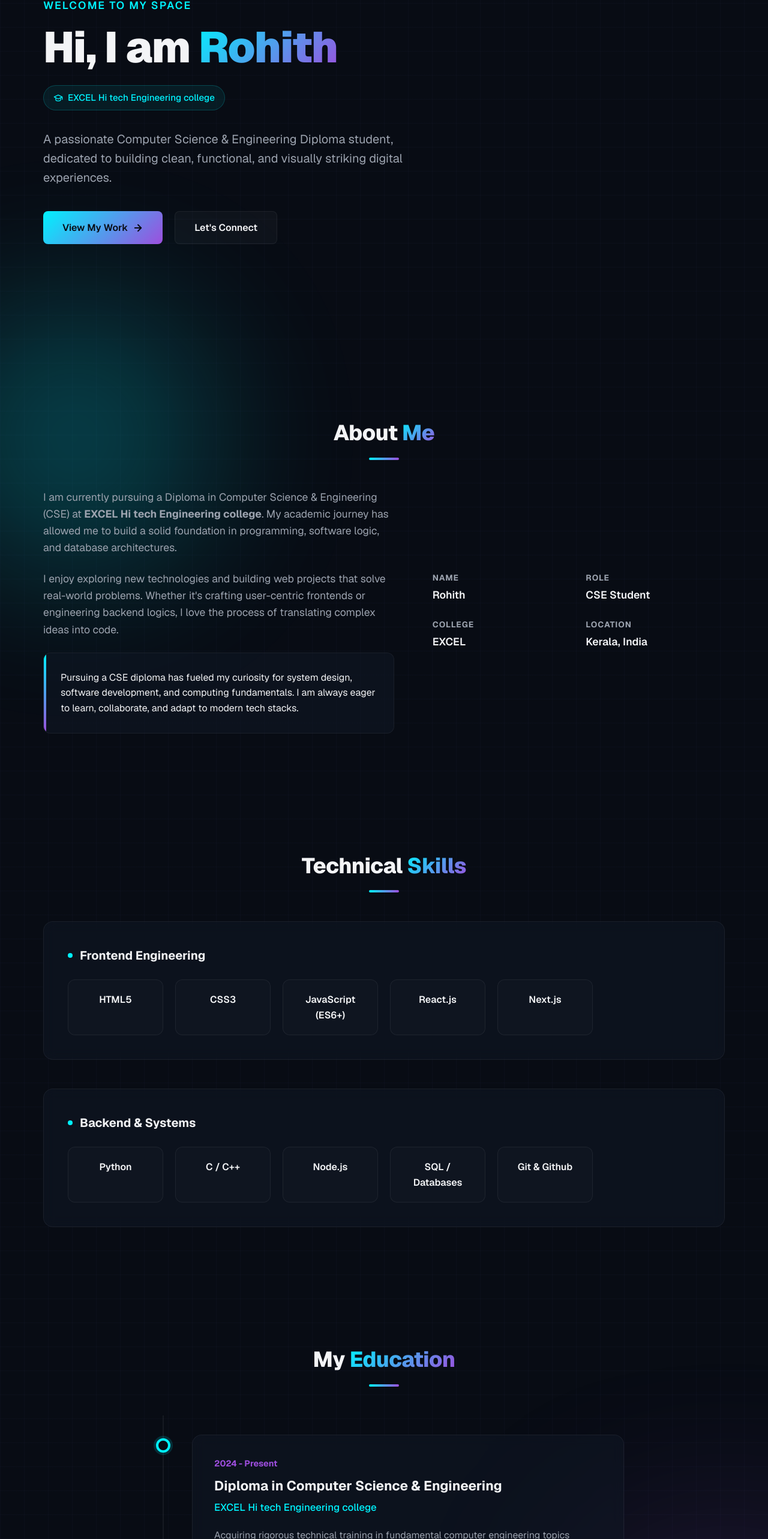
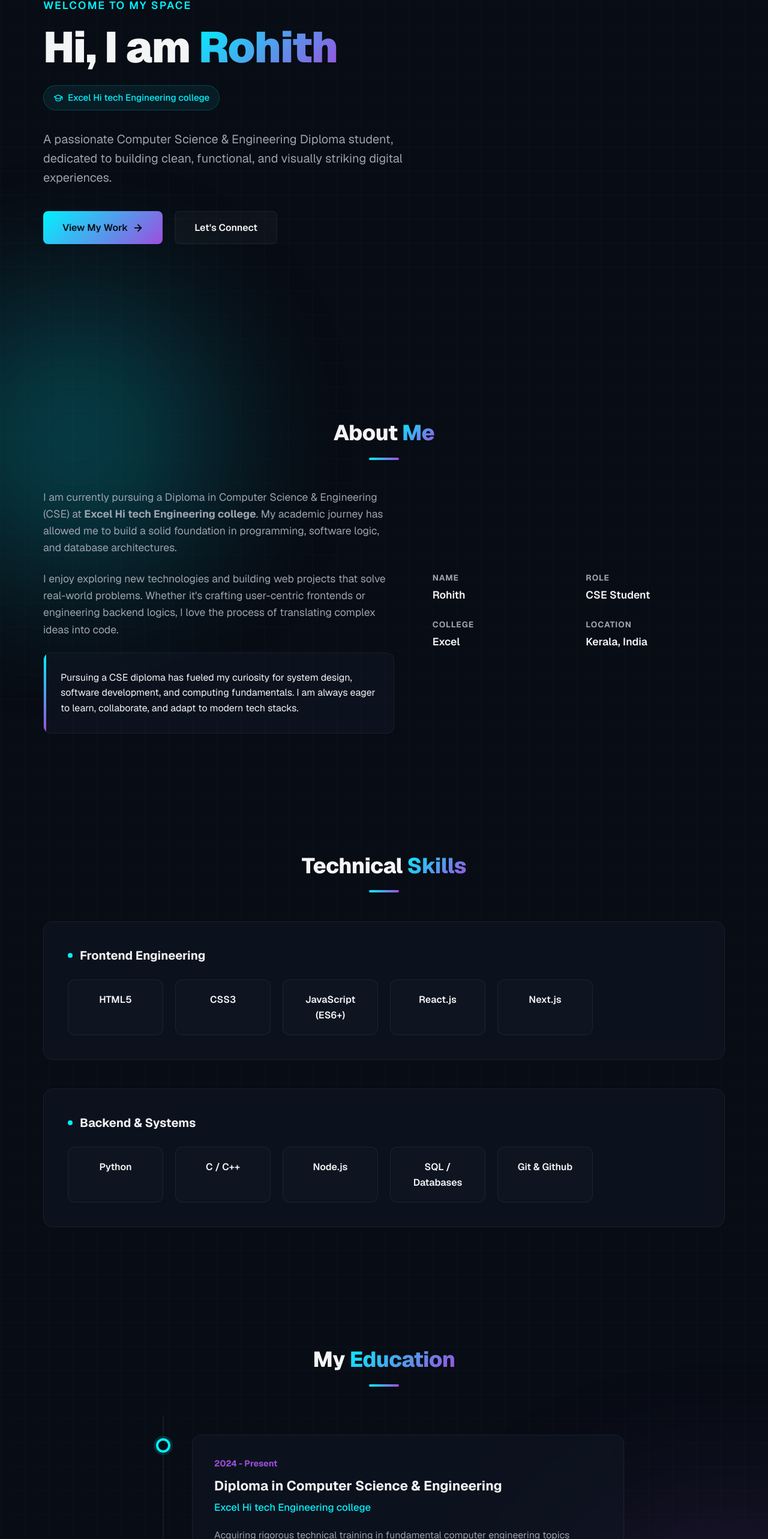
Before and after one commit to rohithrohith25107-ai/Rohith, a Next.js app: page / in a window 1280 px wide. Shown: the part 195-2761 px from the top of the page at 60% size. Built offline with nearby package versions, Linux system fonts and the light colour scheme.

Commit message:
Update college name casing from EXCEL to Excel

```diff
--- a/src/app/layout.tsx
+++ b/src/app/layout.tsx
@@ -14,8 +14,8 @@ const geistMono = Geist_Mono({
 
 export const metadata: Metadata = {
   title: "Rohith | Portfolio",
-  description: "Personal portfolio website of Rohith, a Computer Science & Engineering student at EXCEL Hi tech Engineering college.",
-  keywords: ["Rohith", "EXCEL Hi tech Engineering college", "Computer Science", "CSE", "Diploma", "Portfolio", "Web Developer"],
+  description: "Personal portfolio website of Rohith, a Computer Science & Engineering student at Excel Hi tech Engineering college.",
+  keywords: ["Rohith", "Excel Hi tech Engineering college", "Computer Science", "CSE", "Diploma", "Portfolio", "Web Developer"],
 };
 
 export default function RootLayout({
--- a/src/app/page.tsx
+++ b/src/app/page.tsx
@@ -38,7 +38,7 @@ export default function Home() {
               <path d="M22 10v6M2 10l10-5 10 5-10 5z" />
               <path d="M6 12v5c0 2 2 3 6 3s6-1 6-3v-5" />
             </svg>
-            EXCEL Hi tech Engineering college
+            Excel Hi tech Engineering college
           </div>
           <p className="hero-description">
             A passionate Computer Science & Engineering Diploma student, dedicated to building clean, functional, and visually striking digital experiences.
@@ -63,7 +63,7 @@ export default function Home() {
           <div className="about-grid">
             <div className="about-content">
               <p>
-                I am currently pursuing a Diploma in Computer Science & Engineering (CSE) at <strong>EXCEL Hi tech Engineering college</strong>. My academic journey has allowed me to build a solid foundation in programming, software logic, and database architectures.
+                I am currently pursuing a Diploma in Computer Science & Engineering (CSE) at <strong>Excel Hi tech Engineering college</strong>. My academic journey has allowed me to build a solid foundation in programming, software logic, and database architectures.
               </p>
               <p>
                 I enjoy exploring new technologies and building web projects that solve real-world problems. Whether it's crafting user-centric frontends or engineering backend logics, I love the process of translating complex ideas into code.
@@ -83,7 +83,7 @@ export default function Home() {
               </div>
               <div className="info-item">
                 <h4>College</h4>
-                <p>EXCEL</p>
+                <p>Excel</p>
               </div>
               <div className="info-item">
                 <h4>Location</h4>
@@ -132,7 +132,7 @@ export default function Home() {
               <div className="timeline-card">
                 <span className="timeline-date">2024 - Present</span>
                 <h3>Diploma in Computer Science & Engineering</h3>
-                <div className="timeline-institution">EXCEL Hi tech Engineering college</div>
+                <div className="timeline-institution">Excel Hi tech Engineering college</div>
                 <p>
                   Acquiring rigorous technical training in fundamental computer engineering topics including Data Structures, Algorithms, Object-Oriented Programming, Database Management, and Operating Systems.
                 </p>
@@ -175,9 +175,9 @@ export default function Home() {
                   <span className="project-tag">JS ES6</span>
                   <span className="project-tag">Academic Project</span>
                 </div>
-                <h3>EXCEL Student Helper</h3>
+                <h3>Excel Student Helper</h3>
                 <p>
-                  A student utility application designed to help EXCEL Hi tech Engineering college students easily view circulars, check timetables, and keep track of academic updates.
+                  A student utility application designed to help Excel Hi tech Engineering college students easily view circulars, check timetables, and keep track of academic updates.
                 </p>
                 <a href="#" onClick={(e) => e.preventDefault()} className="project-link">
                   Prototype coming soon
@@ -251,7 +251,7 @@ export default function Home() {
 
       {/* Footer */}
       <footer>
-        <p>&copy; {new Date().getFullYear()} Rohith. All rights reserved. CSE Student at EXCEL Hi tech Engineering college.</p>
+        <p>&copy; {new Date().getFullYear()} Rohith. All rights reserved. CSE Student at Excel Hi tech Engineering college.</p>
       </footer>
     </>
   );
```
